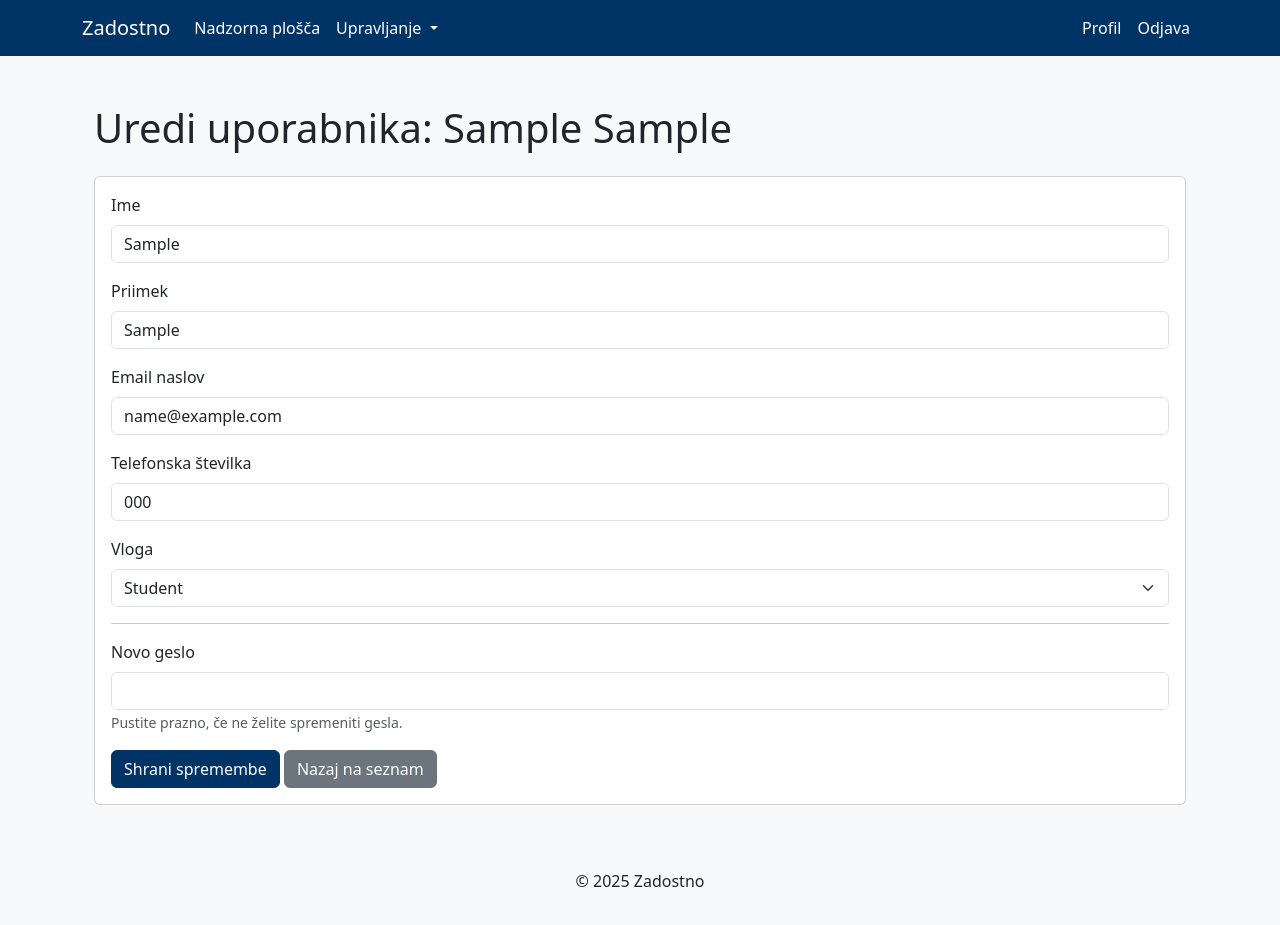
After one commit to gaepler/zadostno_redovalnica_gv, a PHP site: page /admin_edit_user.php?id=1 in a window 1280 px wide. The commit adds this page. Run offline with PHP 8.4, Linux system fonts and the light colour scheme; the visitor is signed in with stand-in values (Sample User, id 1); tables that the repository leaves empty hold one stand-in row (values such as "Sample post"); some libraries are stand-ins or nearby versions.

Commit message:
admin lahka edita userje, jih briše

```diff
--- /dev/null
+++ b/public/admin_edit_user.php
@@ -0,0 +1,133 @@
+<?php
+session_start();
+
+// --- 1. KONTROLA DOSTOPA ZA ADMINA ---
+if (!isset($_SESSION['user_id']) || !isset($_SESSION['user_vloga']) || $_SESSION['user_vloga'] !== 'admin') {
+    $_SESSION['error_message'] = 'Nimate dovoljenja za dostop do te strani.';
+    header('Location: dashboard.php');
+    exit();
+}
+
+require_once __DIR__ . '/../src/Database.php';
+
+$errors = [];
+$success_message = '';
+$user_id_to_edit = $_GET['id'] ?? null;
+$user = null;
+
+// Preusmeri, če ID uporabnika ni podan
+if (!$user_id_to_edit) {
+    header('Location: admin_users.php');
+    exit();
+}
+
+try {
+    $pdo = Database::getInstance()->getConnection();
+
+    // --- 2. OBDELAVA POSODOBITVE PODATKOV ---
+    if ($_SERVER['REQUEST_METHOD'] === 'POST') {
+        $ime = trim($_POST['ime'] ?? '');
+        $priimek = trim($_POST['priimek'] ?? '');
+        $email = trim($_POST['email'] ?? '');
+        $telefonska_stevilka = trim($_POST['telefonska_stevilka'] ?? '');
+        $vloga = $_POST['vloga'] ?? '';
+        $geslo = $_POST['geslo'] ?? ''; // Geslo je neobvezno
+
+        // Validacija
+        if (empty($ime)) $errors[] = 'Ime je obvezno.';
+        if (empty($priimek)) $errors[] = 'Priimek je obvezen.';
+        if (!filter_var($email, FILTER_VALIDATE_EMAIL)) $errors[] = 'Vnesite veljaven email naslov.';
+        if (!in_array($vloga, ['student', 'teacher', 'admin'])) $errors[] = 'Izberite veljavno vlogo.';
+
+        if (empty($errors)) {
+            // Posodobi uporabnika
+            if (!empty($geslo)) {
+                // Če je vneseno novo geslo, ga šifriraj in posodobi
+                $geslo_hash = password_hash($geslo, PASSWORD_BCRYPT);
+                $sql = "UPDATE uporabniki SET ime = ?, priimek = ?, email = ?, telefonska_stevilka = ?, vloga = ?, geslo_hash = ? WHERE id = ?";
+                $stmt = $pdo->prepare($sql);
+                $stmt->execute([$ime, $priimek, $email, $telefonska_stevilka, $vloga, $geslo_hash, $user_id_to_edit]);
+            } else {
+                // Če geslo ni vneseno, posodobi vse ostalo
+                $sql = "UPDATE uporabniki SET ime = ?, priimek = ?, email = ?, telefonska_stevilka = ?, vloga = ? WHERE id = ?";
+                $stmt = $pdo->prepare($sql);
+                $stmt->execute([$ime, $priimek, $email, $telefonska_stevilka, $vloga, $user_id_to_edit]);
+            }
+            $success_message = 'Podatki o uporabniku so bili uspešno posodobljeni.';
+        }
+    }
+
+    // --- 3. PRIDOBIVANJE PODATKOV O UPORABNIKU ZA PRIKAZ V OBRAZCU ---
+    $stmt = $pdo->prepare('SELECT * FROM uporabniki WHERE id = ?');
+    $stmt->execute([$user_id_to_edit]);
+    $user = $stmt->fetch();
+
+    // Če uporabnik ne obstaja, preusmeri nazaj
+    if (!$user) {
+        header('Location: admin_users.php');
+        exit();
+    }
+
+} catch (PDOException $e) {
+    die('Napaka v bazi podatkov: ' . $e->getMessage());
+}
+
+require_once __DIR__ . '/../templates/layouts/header.php';
+?>
+
+<div class="container">
+    <h1 class="mb-4">Uredi uporabnika: <?php echo htmlspecialchars($user['ime'] . ' ' . $user['priimek']); ?></h1>
+
+    <div class="card">
+        <div class="card-body">
+            <?php if ($success_message): ?>
+                <div class="alert alert-success"><?php echo htmlspecialchars($success_message); ?></div>
+            <?php endif; ?>
+            <?php if (!empty($errors)): ?>
+                <div class="alert alert-danger">
+                    <?php foreach ($errors as $error): ?>
+                        <p class="mb-0"><?php echo htmlspecialchars($error); ?></p>
+                    <?php endforeach; ?>
+                </div>
+            <?php endif; ?>
+
+            <form action="admin_edit_user.php?id=<?php echo $user_id_to_edit; ?>" method="POST">
+                <div class="mb-3">
+                    <label for="ime" class="form-label">Ime</label>
+                    <input type="text" class="form-control" id="ime" name="ime" value="<?php echo htmlspecialchars($user['ime']); ?>" required>
+                </div>
+                <div class="mb-3">
+                    <label for="priimek" class="form-label">Priimek</label>
+                    <input type="text" class="form-control" id="priimek" name="priimek" value="<?php echo htmlspecialchars($user['priimek']); ?>" required>
+                </div>
+                <div class="mb-3">
+                    <label for="email" class="form-label">Email naslov</label>
+                    <input type="email" class="form-control" id="email" name="email" value="<?php echo htmlspecialchars($user['email']); ?>" required>
+                </div>
+                <div class="mb-3">
+                    <label for="telefonska_stevilka" class="form-label">Telefonska številka</label>
+                    <input type="text" class="form-control" id="telefonska_stevilka" name="telefonska_stevilka" value="<?php echo htmlspecialchars($user['telefonska_stevilka'] ?? ''); ?>">
+                </div>
+                <div class="mb-3">
+                    <label for="vloga" class="form-label">Vloga</label>
+                    <select class="form-select" id="vloga" name="vloga" required>
+                        <option value="student" <?php if ($user['vloga'] === 'student') echo 'selected'; ?>>Student</option>
+                        <option value="teacher" <?php if ($user['vloga'] === 'teacher') echo 'selected'; ?>>Učitelj</option>
+                        <option value="admin" <?php if ($user['vloga'] === 'admin') echo 'selected'; ?>>Admin</option>
+                    </select>
+                </div>
+                <hr>
+                <div class="mb-3">
+                    <label for="geslo" class="form-label">Novo geslo</label>
+                    <input type="password" class="form-control" id="geslo" name="geslo">
+                    <small class="form-text text-muted">Pustite prazno, če ne želite spremeniti gesla.</small>
+                </div>
+
+                <button type="submit" class="btn btn-primary">Shrani spremembe</button>
+                <a href="admin_users.php" class="btn btn-secondary">Nazaj na seznam</a>
+            </form>
+        </div>
+    </div>
+</div>
+
+<?php require_once __DIR__ . '/../templates/layouts/footer.php'; ?>
```
Also changed, not shown: public/admin_users.php (+44 -30 lines).
